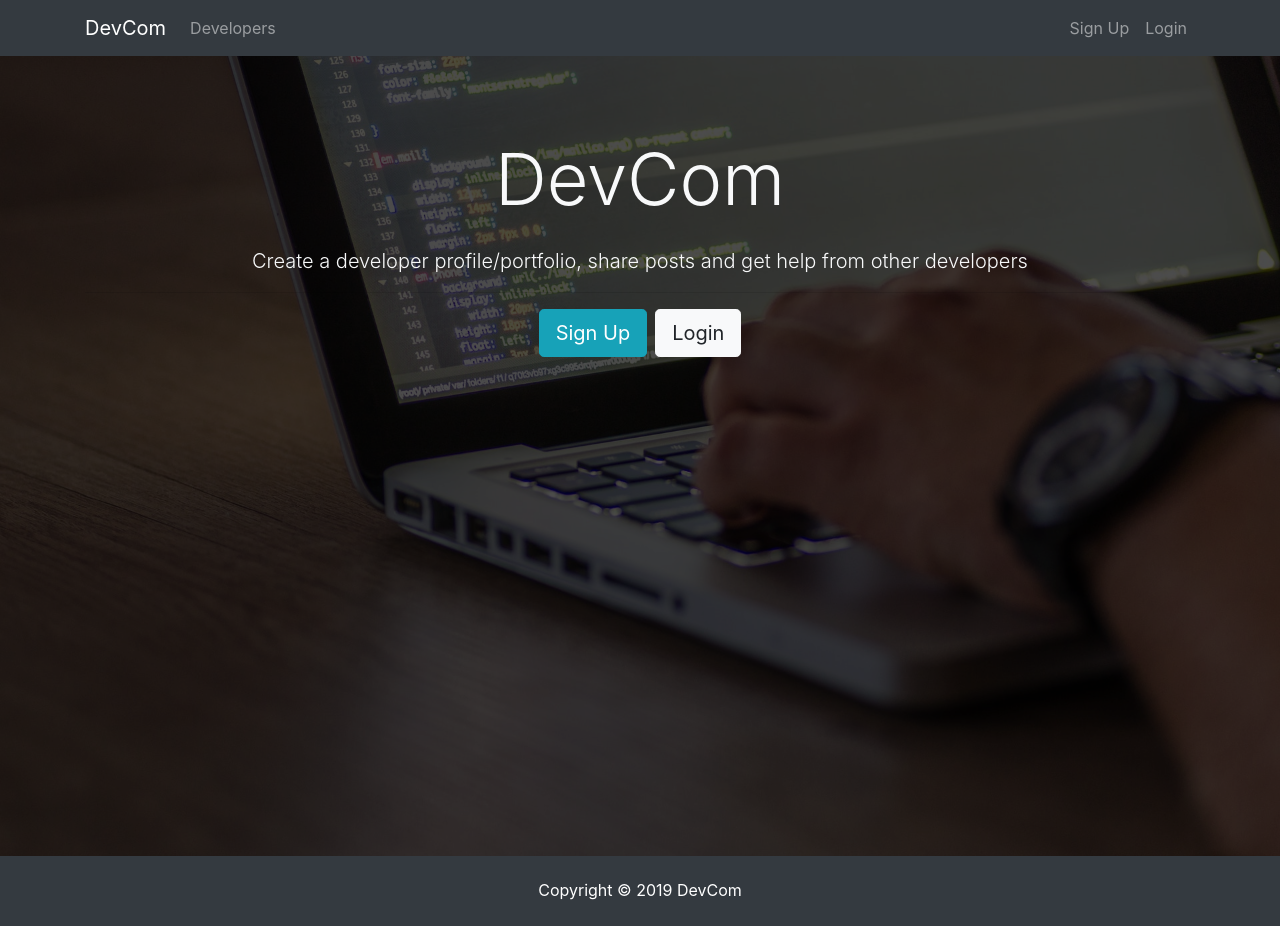
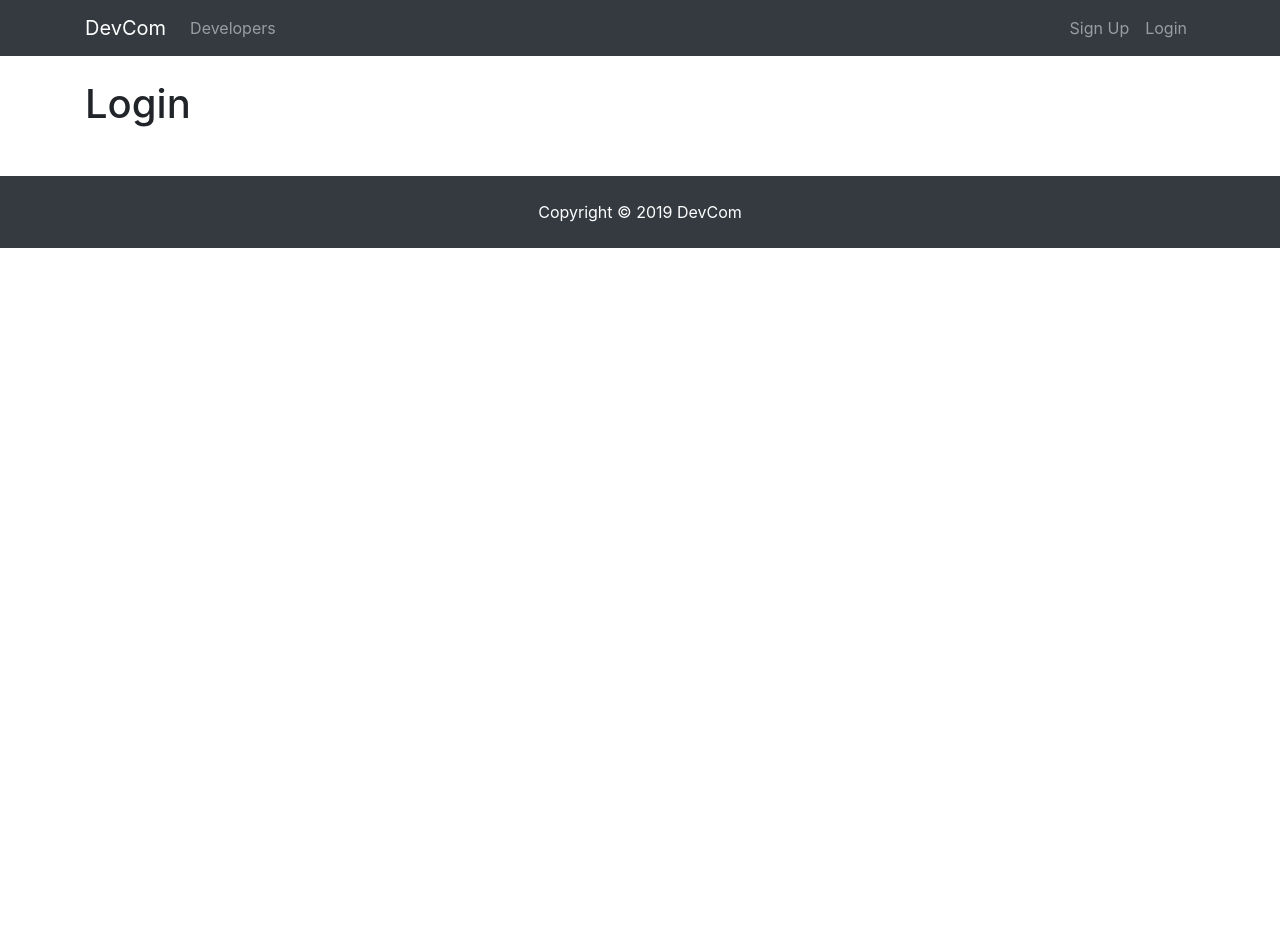
Before and after one commit to kevolot/DevCom, a React (Create React App) app in the folder client/: page /login in a window 1280 px wide. After the commit the page ends 800 px from the top, so only its background shows below. Built offline with nearby package versions, Linux system fonts and the light colour scheme.

Commit message:
create react route;

```diff
--- a/client/package.json
+++ b/client/package.json
@@ -5,6 +5,7 @@
   "dependencies": {
     "react": "^16.12.0",
     "react-dom": "^16.12.0",
+    "react-router-dom": "^5.1.2",
     "react-scripts": "3.2.0"
   },
   "scripts": {
--- a/client/src/App.js
+++ b/client/src/App.js
@@ -1,19 +1,28 @@
 import React, { Component } from 'react';
+import { BrowserRouter as Router, Route } from 'react-router-dom';
 
 import Navbar from './components/layout/Navbar';
 import Footer from './components/layout/Footer';
 import Landing from './components/layout/Landing';
 
 import './App.css';
+import Register from './components/auth/Register';
+import Login from './components/auth/Login';
 
 class App extends Component {
   render() {
     return (
-      <div className="App">
-        <Navbar />
-        <Landing />
-        <Footer />
-      </div>
+      <Router>
+        <div className="App">
+          <Navbar />
+          <Route exact path="/" component={ Landing } />
+            <div className="container">
+              <Route exact path="/register" component={ Register } />
+              <Route exact path="/login" component={ Login } />
+            </div>
+          <Footer />
+        </div>
+      </Router>
     );
   }
 }
--- /dev/null
+++ b/client/src/components/auth/Login.js
@@ -0,0 +1,11 @@
+import React, { Component } from 'react'
+
+export default class Login extends Component {
+  render() {
+    return (
+      <div>
+        <h1>Login</h1>
+      </div>
+    )
+  }
+}
--- /dev/null
+++ b/client/src/components/auth/Register.js
@@ -0,0 +1,11 @@
+import React, { Component } from 'react'
+
+export default class Register extends Component {
+  render() {
+    return (
+      <div>
+        <h1>Register</h1>
+      </div>
+    )
+  }
+}
--- a/client/src/components/layout/Landing.js
+++ b/client/src/components/layout/Landing.js
@@ -1,4 +1,5 @@
-import React, { Component } from 'react'
+import React, { Component } from 'react';
+import { Link } from 'react-router-dom';
 
 export default class Landing extends Component {
   render() {
@@ -12,8 +13,8 @@
                 </h1>
                 <p className="lead"> Create a developer profile/portfolio, share posts and get help from other developers</p>
                 <hr />
-                <a href="register.html" className="btn btn-lg btn-info mr-2">Sign Up</a>
-                <a href="login.html" className="btn btn-lg btn-light">Login</a>
+                <Link to="/register" className="btn btn-lg btn-info mr-2">Sign Up</Link>
+                <Link to="/login" className="btn btn-lg btn-light">Login</Link>
               </div>
             </div>
           </div>
--- a/client/src/components/layout/Navbar.js
+++ b/client/src/components/layout/Navbar.js
@@ -7,13 +7,14 @@
  * Copyright (c) 2019 Your Company
  */
 import React, { Component } from 'react'
+import { Link } from 'react-router-dom';
 
 export default class Navbar extends Component {
   render() {
     return (
       <nav className="navbar navbar-expand-sm navbar-dark bg-dark mb-4">
         <div className="container">
-          <a className="navbar-brand" href="landing.html">DevCom</a>
+          <Link className="navbar-brand" to="/landing">DevCom</Link>
           <button className="navbar-toggler" type="button" data-toggle="collapse" data-target="#mobile-nav">
             <span className="navbar-toggler-icon"></span>
           </button>
@@ -21,17 +22,17 @@
           <div className="collapse navbar-collapse" id="mobile-nav">
             <ul className="navbar-nav mr-auto">
               <li className="nav-item">
-                <a className="nav-link" href="profiles.html"> Developers
-                </a>
+                <Link className="nav-link" to="/profiles"> Developers
+                </Link>
               </li>
             </ul>
 
             <ul className="navbar-nav ml-auto">
               <li className="nav-item">
-                <a className="nav-link" href="register.html">Sign Up</a>
+                <Link className="nav-link" to="/register">Sign Up</Link>
               </li>
               <li className="nav-item">
-                <a className="nav-link" href="login.html">Login</a>
+                <Link className="nav-link" to="/login">Login</Link>
               </li>
             </ul>
           </div>
```
